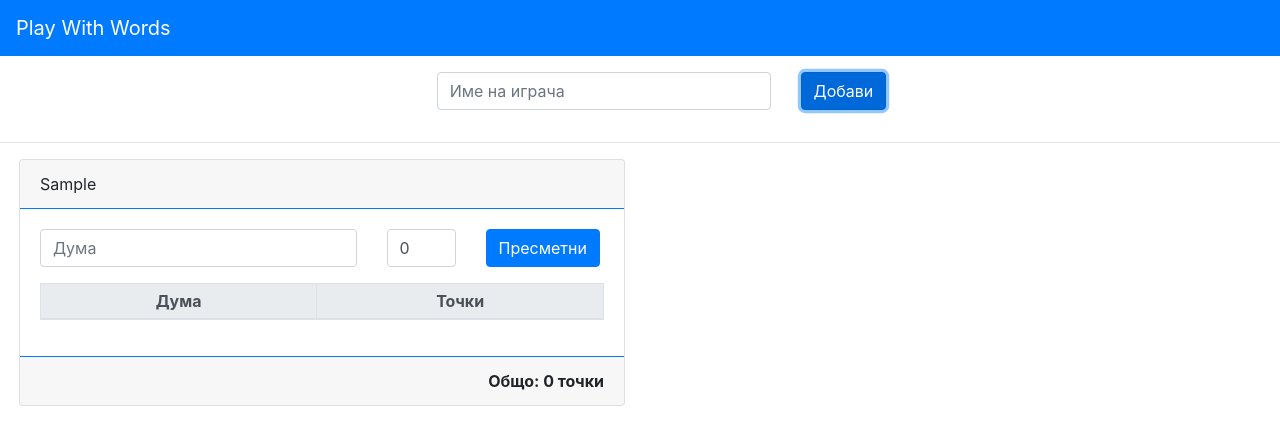
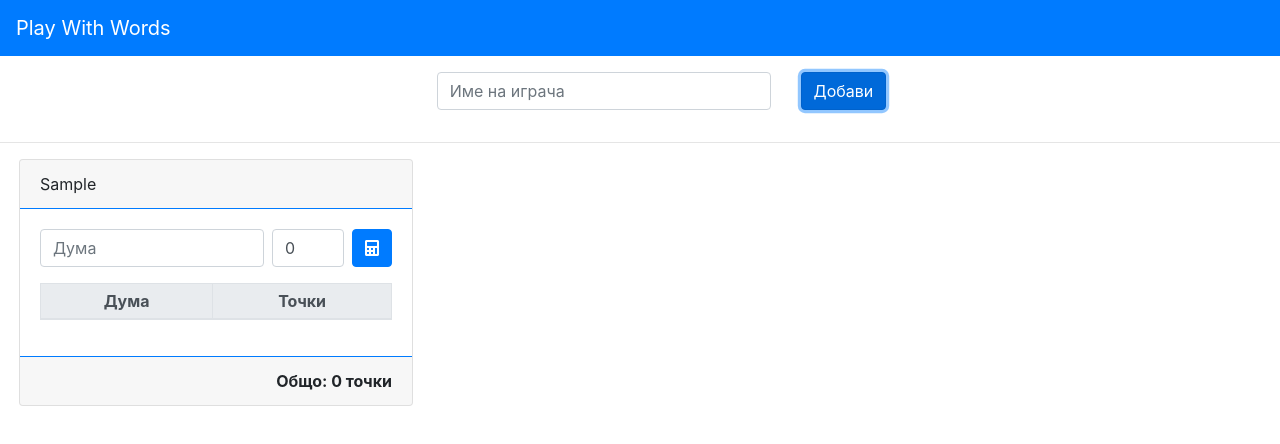
Before and after one commit to slavizdravkov/play-with-words, a Vue app: page / in a window 1280 px wide. Both pictures are taken after typing "Sample" into the empty fields and a click on the button "Добави". Shown: the top 444 px of the page. Built offline with nearby package versions, Linux system fonts and the light colour scheme.

Commit message:
Added Fontawesome.

```diff
--- a/package.json
+++ b/package.json
@@ -8,6 +8,9 @@
         "lint": "vue-cli-service lint"
     },
     "dependencies": {
+        "@fortawesome/fontawesome-svg-core": "^1.2.27",
+        "@fortawesome/free-solid-svg-icons": "^5.12.1",
+        "@fortawesome/vue-fontawesome": "^0.1.9",
         "bootstrap": "^4.4.1",
         "core-js": "^3.6.4",
         "jquery": "^3.4.1",
--- a/src/components/game/Game.vue
+++ b/src/components/game/Game.vue
@@ -1,19 +1,21 @@
 <template>
-    <div class="col-6">
+    <div class="col-4 mb-3">
         <div class="card">
             <div class="card-header border-primary">
                 {{ player.name }}
             </div>
             <div class="card-body">
-                <div class="row">
-                    <div class="col-7 form-group">
-                        <input type="text" class="form-control" placeholder="Дума" v-model="word">
+                <div class="d-flex">
+                    <div class="flex-grow-1 form-group">
+                        <input type="text" class="form-control" placeholder="Дума" v-model="word" title="Дума">
                     </div>
-                    <div class="col-2 form-group">
-                        <input type="text" class="form-control" placeholder="Срички" v-model="syllable">
+                    <div class="w-25 form-group ml-2 mr-2">
+                        <input type="text" class="form-control" placeholder="Срички" v-model="syllable" title="Срички">
                     </div>
-                    <div class="col-3 form-group">
-                        <button type="button" class="btn btn-primary" @click="calc">Пресметни</button>
+                    <div class="form-group">
+                        <button type="button" class="btn btn-primary" @click="calc" title="Пресметни">
+                            <font-awesome-icon icon="calculator"></font-awesome-icon>
+                        </button>
                     </div>
                 </div><!-- /.row -->
 
--- a/src/main.js
+++ b/src/main.js
@@ -1,5 +1,12 @@
 import Vue from 'vue'
 import App from './App.vue'
+
+//Fontawesome
+import { library } from "@fortawesome/fontawesome-svg-core";
+import { faCalculator } from "@fortawesome/free-solid-svg-icons";
+import { FontAwesomeIcon } from "@fortawesome/vue-fontawesome";
+library.add(faCalculator);
+Vue.component('font-awesome-icon', FontAwesomeIcon);
 
 Vue.config.productionTip = false;
 
```
Also changed, not shown: 1 other file (tests, documents, lock files or other folders).
